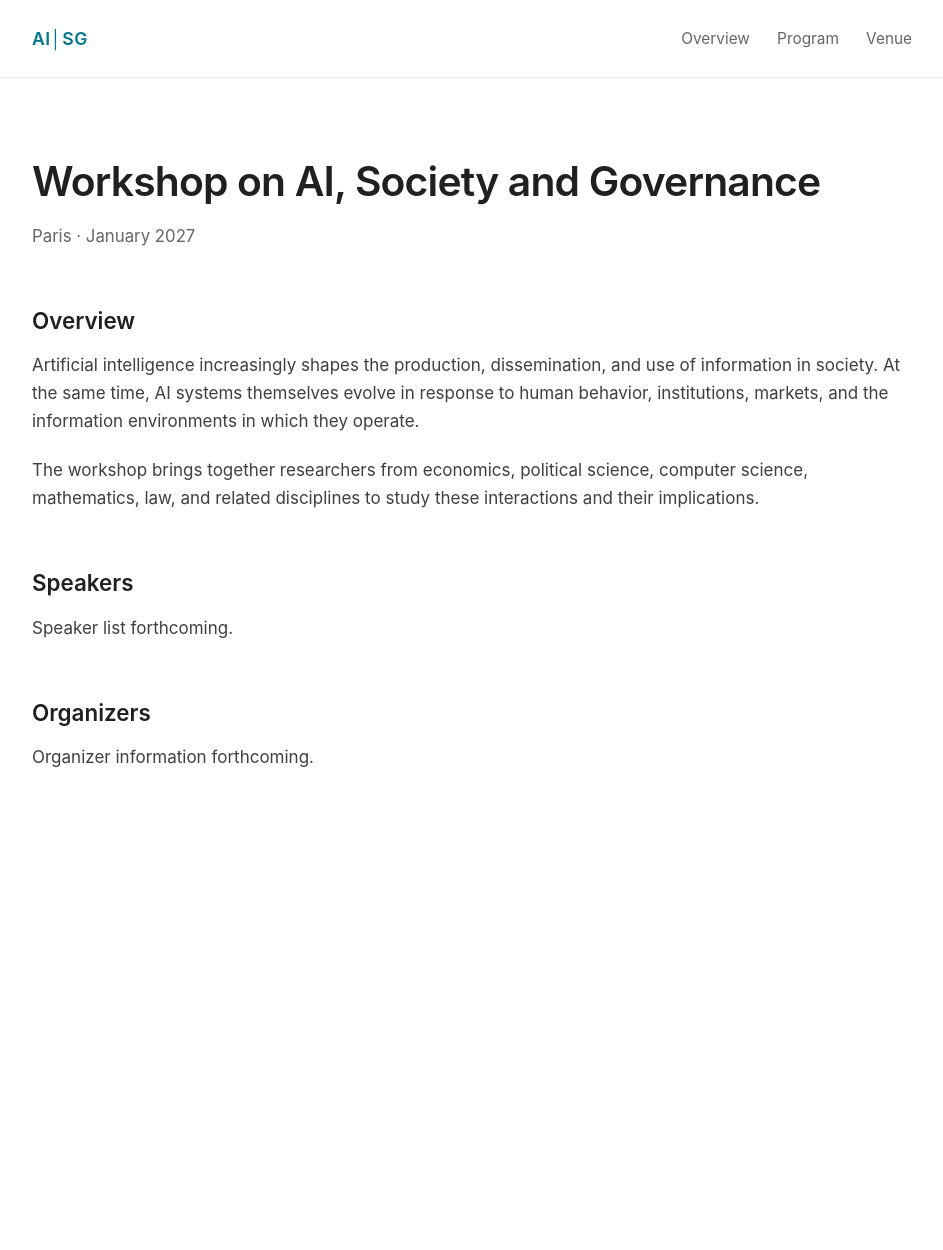
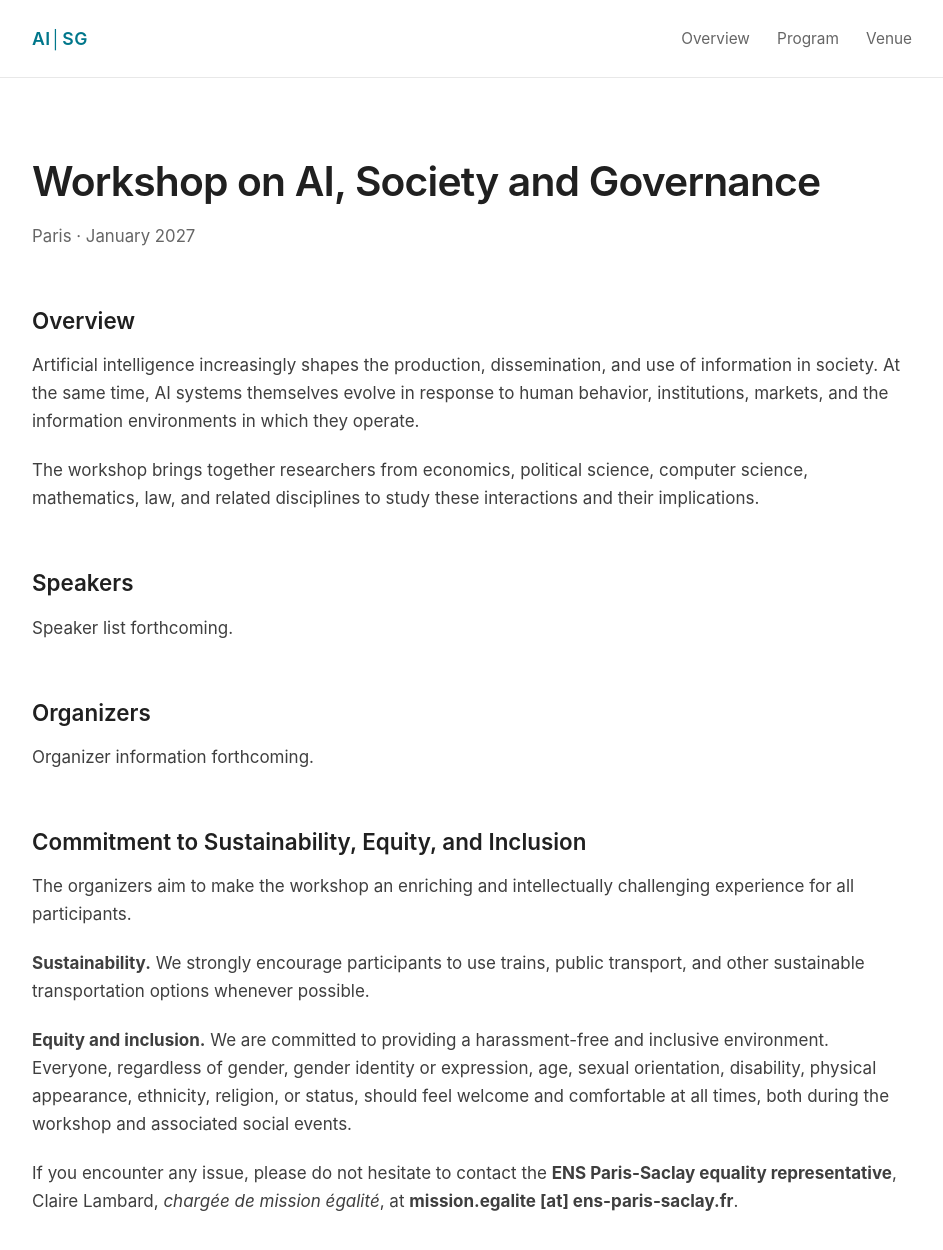
Before and after one commit to ai-society-governance/ai-society-governance.github.io, a Jekyll site: the page built from index.md, in a window 1280 px wide and 1332 px high. Shown: the top 1250 px of the window, without its empty margins (168-1111 px from the left). Built offline with Jekyll 4.4.1, drawn with Linux system fonts in a browser that asks for light colours; our own code applies the rules of GitHub Pages for plain Markdown files.

Commit message:
Add commitment to sustainability and inclusion
Added a section on sustainability, equity, and inclusion for workshop participants.

```diff
--- a/index.md
+++ b/index.md
@@ -22,3 +22,13 @@ Speaker list forthcoming.
 ## Organizers
 
 Organizer information forthcoming.
+
+## Commitment to Sustainability, Equity, and Inclusion
+
+The organizers aim to make the workshop an enriching and intellectually challenging experience for all participants.
+
+**Sustainability.** We strongly encourage participants to use trains, public transport, and other sustainable transportation options whenever possible.
+
+**Equity and inclusion.** We are committed to providing a harassment-free and inclusive environment. Everyone, regardless of gender, gender identity or expression, age, sexual orientation, disability, physical appearance, ethnicity, religion, or status, should feel welcome and comfortable at all times, both during the workshop and associated social events.
+
+If you encounter any issue, please do not hesitate to contact the **ENS Paris-Saclay equality representative**, Claire Lambard, *chargée de mission égalité*, at **mission.egalite [at] ens-paris-saclay.fr**.
```
